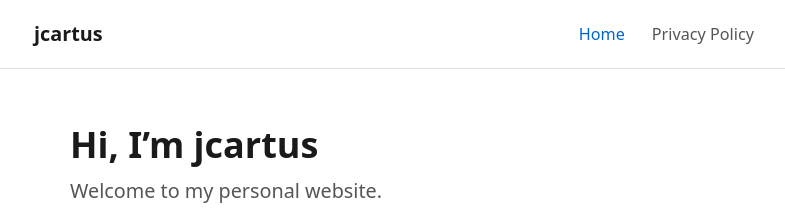
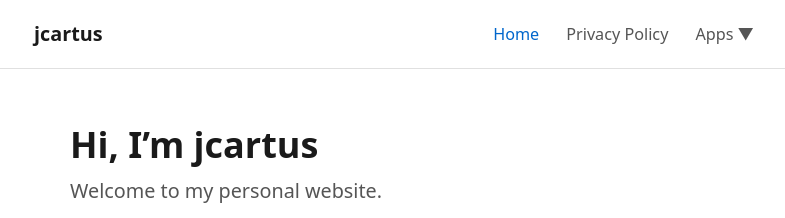
Before and after one commit to jcartus/jcartus.github.io, a Jekyll site: the page built from index.md, in a window 1280 px wide. Shown: the top 218 px of the page, without its empty margins (246-1031 px from the left). Built offline with Jekyll 4.4.1, drawn with Linux system fonts in a browser that asks for light colours.

Commit message:
added sub page for apps

```diff
--- a/_layouts/default.html
+++ b/_layouts/default.html
@@ -19,6 +19,12 @@
           </a>
         </li>
         {% endfor %}
+        <li class="dropdown">
+          <a href="#" class="dropdown-toggle">Apps &#9660;</a>
+          <ul class="dropdown-menu">
+            <li><a href="{{ '/apps/ikuzo/' | relative_url }}">ikuzo!</a></li>
+          </ul>
+        </li>
       </ul>
     </nav>
   </header>
--- a/assets/css/style.css
+++ b/assets/css/style.css
@@ -67,6 +67,55 @@ nav a.active {
   color: var(--color-accent);
 }
 
+/* Dropdown */
+.dropdown {
+  position: relative;
+}
+
+.dropdown-toggle {
+  cursor: pointer;
+  user-select: none;
+}
+
+.dropdown-menu {
+  display: none;
+  position: absolute;
+  top: calc(100% + 0.5rem);
+  left: 50%;
+  transform: translateX(-50%);
+  background: var(--color-bg);
+  border: 1px solid var(--color-border);
+  border-radius: 4px;
+  padding: 0.4rem 0;
+  min-width: 140px;
+  box-shadow: 0 4px 12px rgba(0, 0, 0, 0.08);
+  flex-direction: column;
+  gap: 0;
+  z-index: 100;
+  list-style: none;
+}
+
+.dropdown-menu li {
+  display: block;
+}
+
+.dropdown-menu a {
+  display: block;
+  padding: 0.4rem 1rem;
+  white-space: nowrap;
+  font-size: 0.9rem;
+  color: var(--color-muted);
+}
+
+.dropdown-menu a:hover {
+  color: var(--color-accent);
+}
+
+.dropdown:hover .dropdown-menu,
+.dropdown:focus-within .dropdown-menu {
+  display: flex;
+}
+
 /* Main content */
 main {
   flex: 1;
```
Also changed, not shown: apps/ikuzo/index.md (added, +9 -0 lines).
